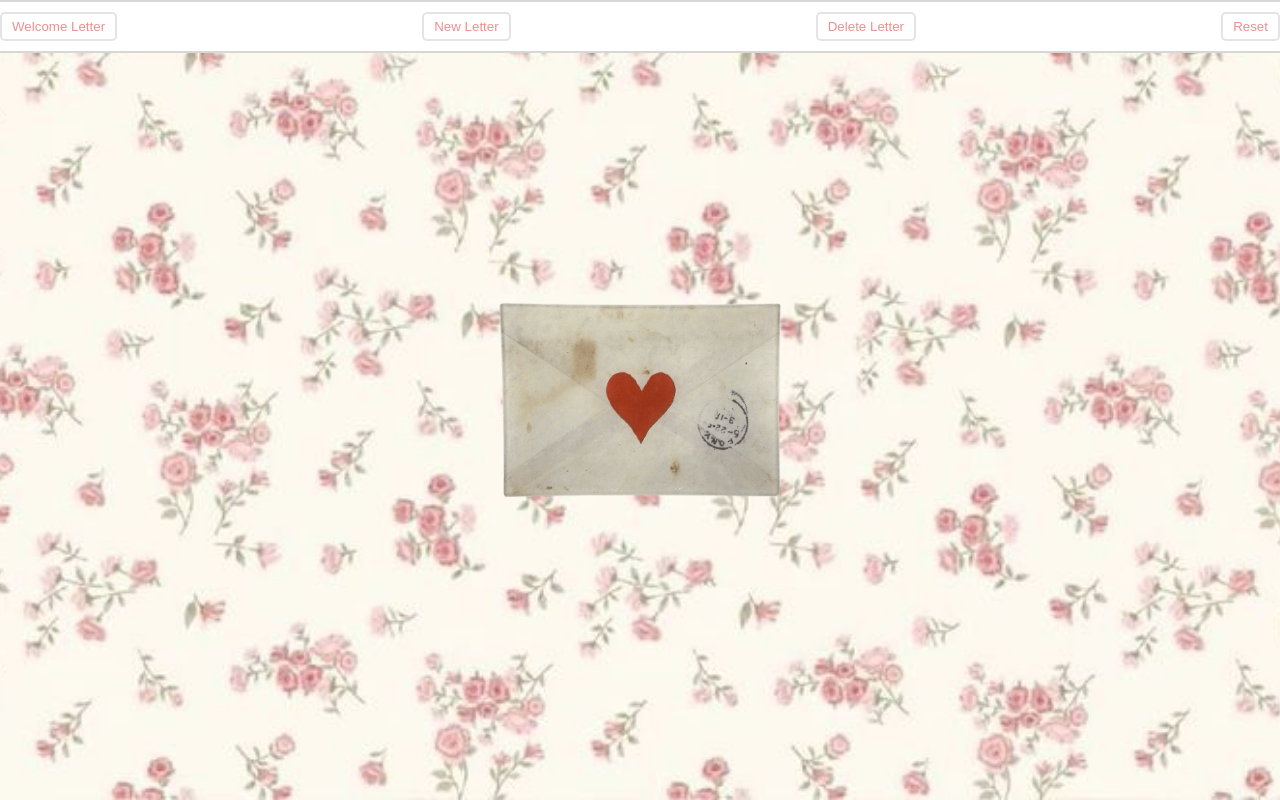
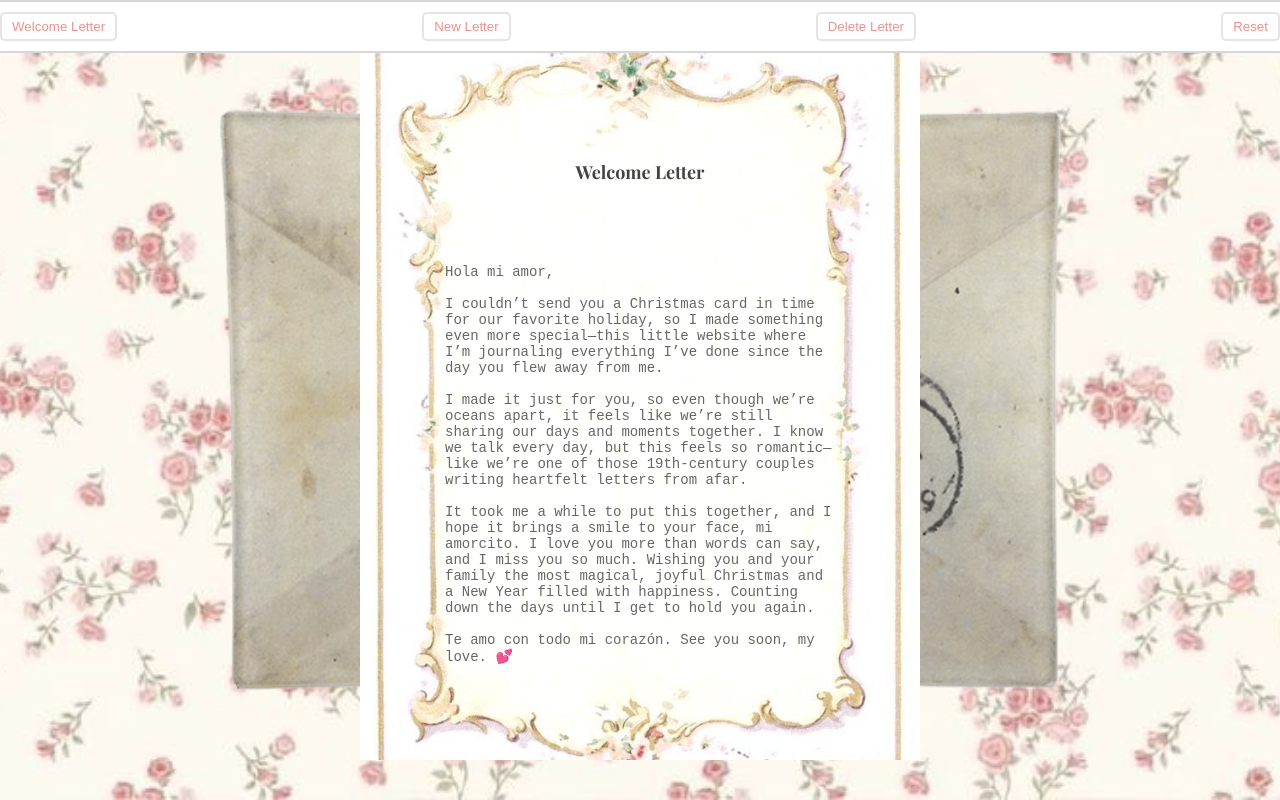
Before and after one commit to lolenlen/cartasamiamor, a plain HTML site: page index.html in a window 1280 px wide. Drawn offline with nearby package versions, Linux system fonts and the light colour scheme.

Commit message:
Update index.html

```diff
--- a/index.html
+++ b/index.html
@@ -203,7 +203,6 @@
         });
     }
 
-
     // Usage
     playAudioLoop('santa.mp3', 0.3);
 
@@ -254,6 +253,10 @@
         document.getElementById('letter-content').value = letter.content;
         document.getElementById('envelope-title').textContent = letter.title;
         toggleLetter();
+    }
+
+    function initializeDefaultLetter() {
+        loadLetter(0); // Automatically load the Welcome Letter (index 0)
     }
 
     const LETTER_PASSWORD = "chop"; // Replace this with your actual password
@@ -320,6 +323,8 @@
     }
 
     renderPreviousLetters();
+    initializeDefaultLetter(); // Call this function to initialize the Welcome Letter as default
 </script>
+
 </body>
 </html>
```
Lines whose indentation alone changed are shown as unchanged.
